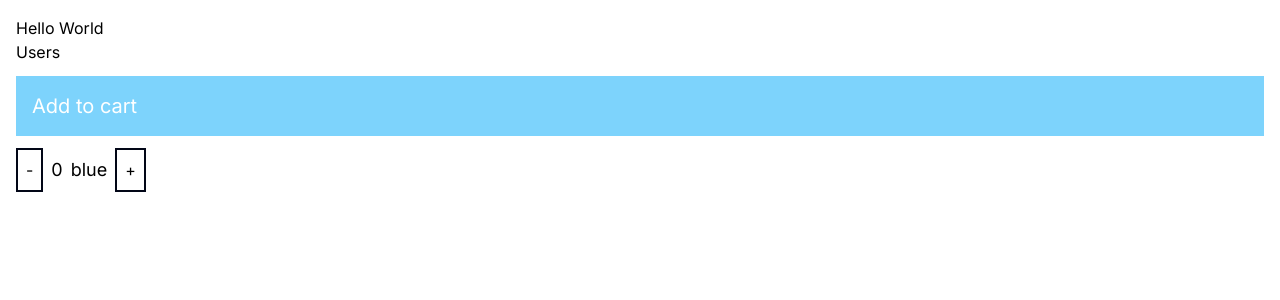
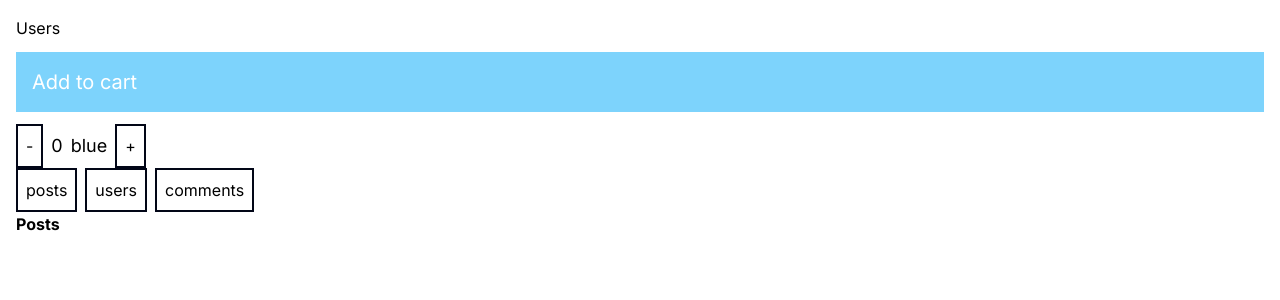
Before and after one commit to Dezedene/nextJsRouter, a Next.js app: page / in a window 1280 px wide. Shown: the top 300 px of the page. Built offline with nearby package versions, Linux system fonts and the light colour scheme.

Commit message:
useEffect test

```diff
--- /dev/null
+++ b/app/components/Hooks/UseEffectTest.tsx
@@ -0,0 +1,27 @@
+'use client'
+
+import React, { useState, useEffect } from 'react'
+
+const UseEffectTest = () => {
+
+let [resourceType, setResourceType] = useState( () => 'Posts' )
+
+console.log('Component Render')
+
+useEffect(() => {
+  console.log('onMount')
+}, [])
+
+  return (
+    <>
+      <div>
+        <button className='border-2 border-slate-950 p-2 mr-2' onClick={ () => setResourceType('Posts') }>posts</button>
+        <button className='border-2 border-slate-950 p-2 mr-2' onClick={ () => setResourceType('Users') }>users</button>
+        <button className='border-2 border-slate-950 p-2' onClick={ () => setResourceType('Comments') }>comments</button>
+      </div>
+      <h1 className='font-bold'>{ resourceType }</h1>
+    </>
+  )
+}
+
+export default UseEffectTest
--- a/app/page.tsx
+++ b/app/page.tsx
@@ -1,14 +1,17 @@
-import Link from 'next/link';
-import ProductCard from './components/ProductCard/ProductCard';
-import UseStateTest from './components/Hooks/UseStateTest';
+import Link from 'next/link'
+import ProductCard from './components/ProductCard/ProductCard'
+import UseStateTest from './components/Hooks/UseStateTest'
+import UseEffect from './components/Hooks/UseEffectTest'
 
 export default function Home() {
   return (
     <main>
-      <h1>Hello World</h1>
       <Link href="/users">Users</Link>
-      <ProductCard />
-      <UseStateTest />
+      <>
+        <ProductCard />
+        <UseStateTest />
+        <UseEffect />
+      </>
     </main>
   )
 }
```
